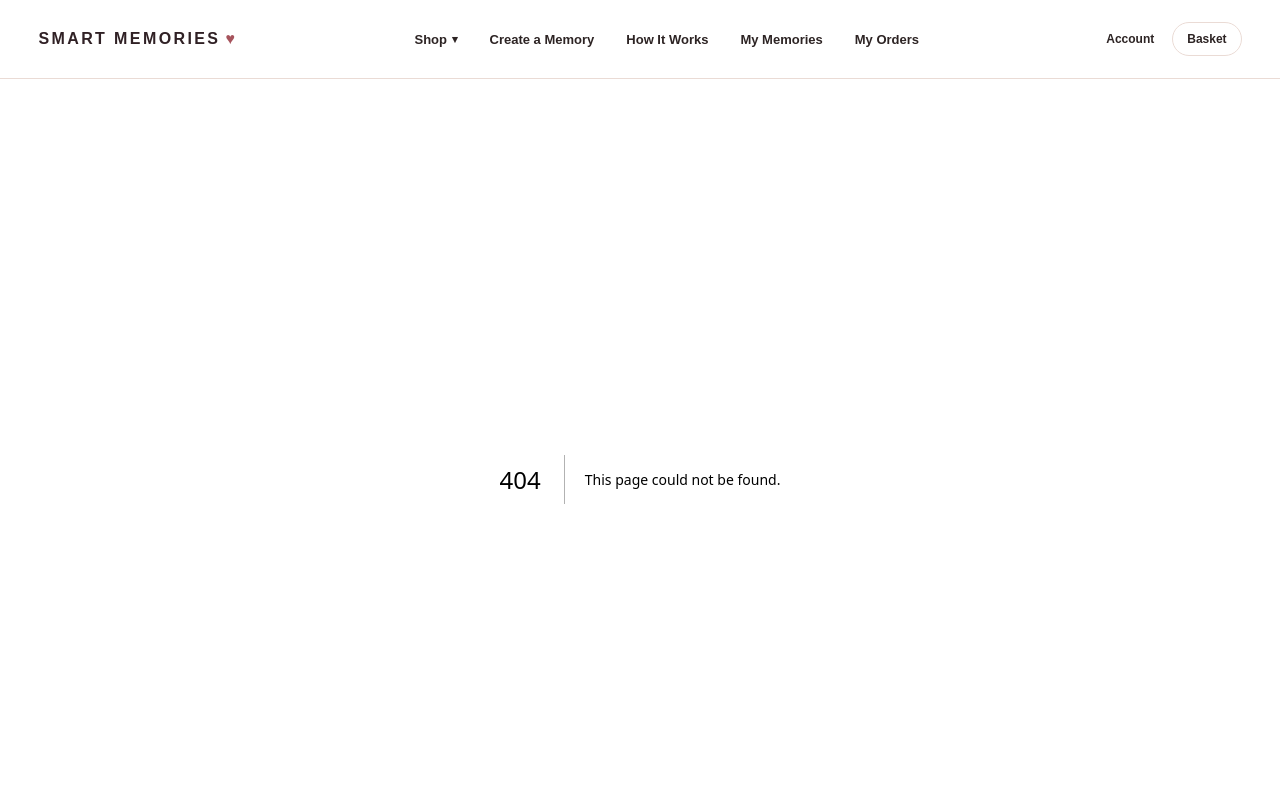
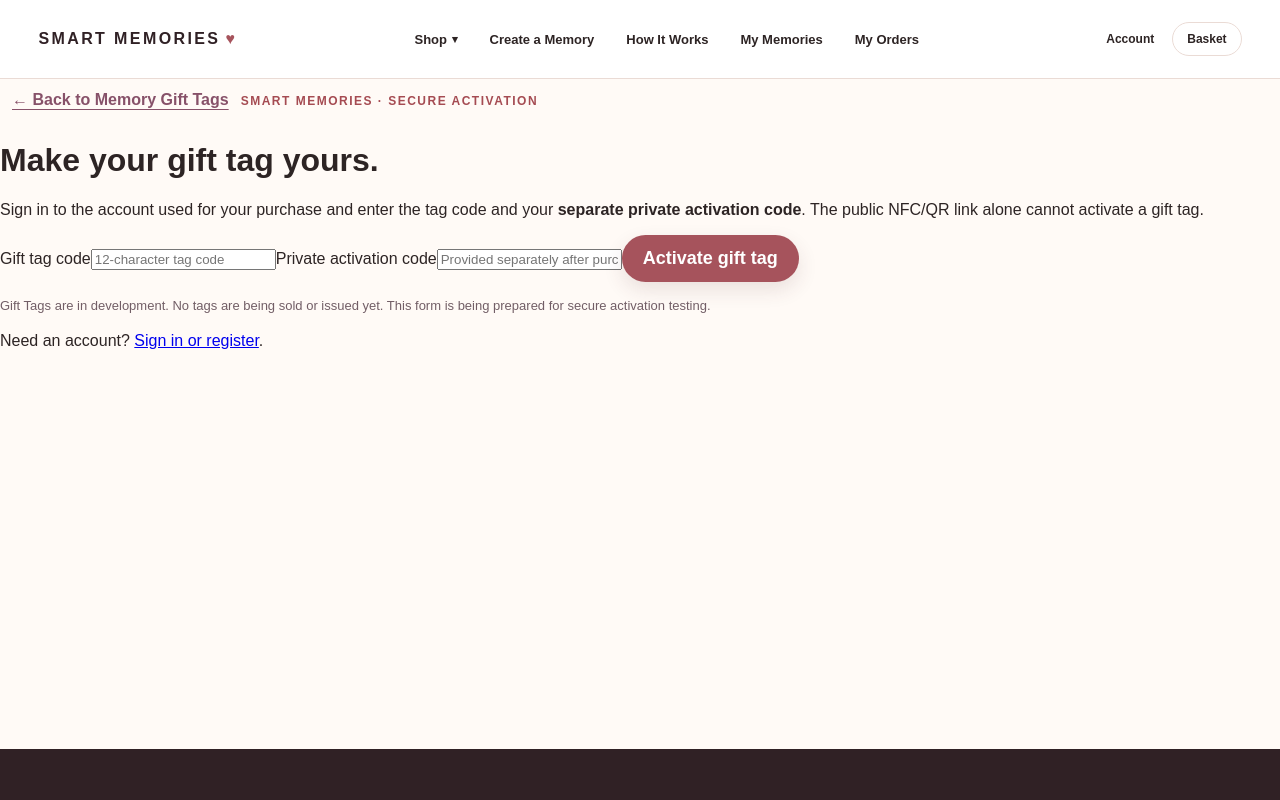
Before and after one commit to jorjuel/smart-memories, a Next.js app: page /gift-tags/activate in a window 1280 px wide. Before the commit this address had no page. Shown: the top 800 px of the page. Built offline with nearby package versions, Linux system fonts and the light colour scheme.

Commit message:
Add clear secure purchaser gift tag activation form in prelaunch mode

```diff
--- /dev/null
+++ b/app/gift-tags/activate/page.tsx
@@ -0,0 +1,92 @@
+'use client';
+
+import { useState, type FormEvent } from 'react';
+import Link from 'next/link';
+import '../gift-tags.css';
+
+export default function GiftTagActivationPage() {
+  const [publicCode, setPublicCode] = useState('');
+  const [activationSecret, setActivationSecret] = useState('');
+  const [working, setWorking] = useState(false);
+  const [status, setStatus] = useState('');
+  const [complete, setComplete] = useState(false);
+
+  async function claimTag(event: FormEvent<HTMLFormElement>) {
+    event.preventDefault();
+    setWorking(true);
+    setStatus('');
+    try {
+      const response = await fetch('/api/gift-tags/claim', {
+        method: 'POST',
+        headers: { 'content-type': 'application/json' },
+        body: JSON.stringify({ publicCode, activationSecret }),
+      });
+      const result = await response.json();
+      if (!response.ok) {
+        setStatus(typeof result.error === 'string' ? result.error : 'Activation failed.');
+        return;
+      }
+      setComplete(true);
+      setStatus('Tag successfully linked to your account. Memory editing will be available when the Gift Tag service launches.');
+      setActivationSecret('');
+    } catch {
+      setStatus('Unable to connect. Please try again later.');
+    } finally {
+      setWorking(false);
+    }
+  }
+
+  return (
+    <main className="smGiftTagActivate">
+      <div className="smGiftTagActivatePanel">
+        <Link href="/gift-tags" className="smGiftTagTextLink">← Back to Memory Gift Tags</Link>
+        <span className="eyebrow">SMART MEMORIES · SECURE ACTIVATION</span>
+        <h1>Make your gift tag yours.</h1>
+        <p>
+          Sign in to the account used for your purchase and enter the tag code
+          and your <strong>separate private activation code</strong>.
+          The public NFC/QR link alone cannot activate a gift tag.
+        </p>
+        {!complete ? (
+          <form onSubmit={claimTag} className="smGiftTagActivateForm">
+            <label htmlFor="publicCode">Gift tag code</label>
+            <input
+              id="publicCode"
+              name="publicCode"
+              required
+              maxLength={12}
+              autoComplete="off"
+              placeholder="12-character tag code"
+              value={publicCode}
+              onChange={(event) => setPublicCode(event.target.value.toUpperCase())}
+            />
+            <label htmlFor="activationSecret">Private activation code</label>
+            <input
+              id="activationSecret"
+              name="activationSecret"
+              type="password"
+              required
+              minLength={32}
+              maxLength={128}
+              autoComplete="off"
+              placeholder="Provided separately after purchase"
+              value={activationSecret}
+              onChange={(event) => setActivationSecret(event.target.value)}
+            />
+            <button className="btn big" type="submit" disabled={working}>
+              {working ? 'Checking your tag…' : 'Activate gift tag'}
+            </button>
+          </form>
+        ) : (
+          <Link className="btn big" href="/account">Go to my account</Link>
+        )}
+        {status && <p role="status" aria-live="polite" className="smGiftTagActivationStatus">{status}</p>}
+        <p className="smGiftTagPrelaunch">
+          Gift Tags are in development. No tags are being sold or issued yet.
+          This form is being prepared for secure activation testing.
+        </p>
+        <p>Need an account? <Link href="/account/login">Sign in or register</Link>.</p>
+      </div>
+    </main>
+  );
+}
```
